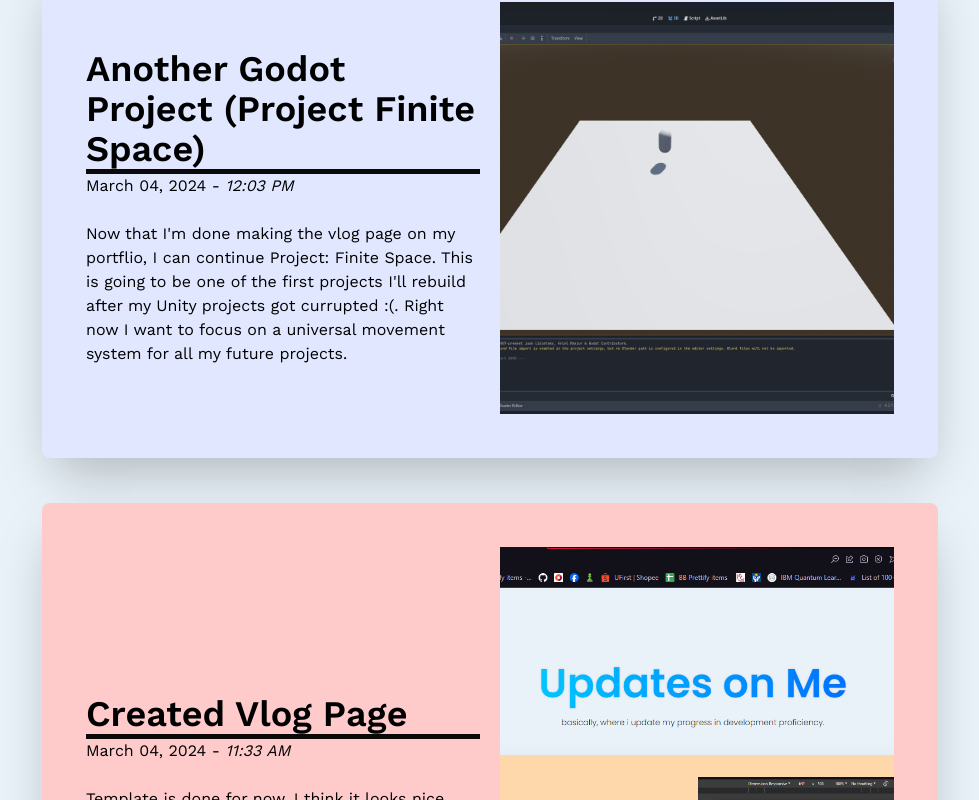
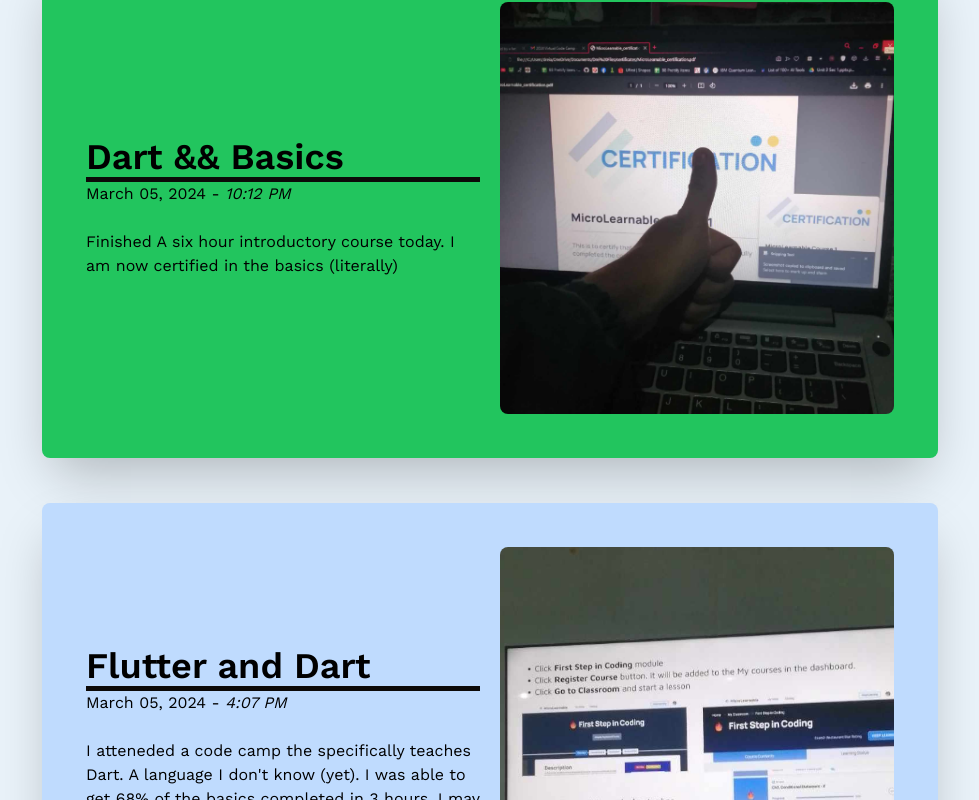
Before and after one commit to Dreigannadoit/portfolio_threejs_react, a React (Vite) app: page /vlog in a window 1280 px wide. Shown: the part 380-1180 px from the top of the page, without its empty margins (150-1129 px from the left). Built offline with nearby package versions, Linux system fonts and the light colour scheme.

Commit message:
vlog post

```diff
--- a/src/assets/vlog/index.js
+++ b/src/assets/vlog/index.js
@@ -1,9 +1,13 @@
 import vlog_1 from "./1.png"
 import vlog_2 from "./2.png"
 import vlog_3 from "./3.png"
+import vlog_4 from "./4.png"
+import vlog_5 from "./5.png"
 
 export {
     vlog_1,
     vlog_2,
-    vlog_3
+    vlog_3,
+    vlog_4,
+    vlog_5
 }
--- a/src/constants/index.js
+++ b/src/constants/index.js
@@ -43,6 +43,8 @@ import{
     vlog_1,
     vlog_2,
     vlog_3,
+    vlog_4,
+    vlog_5
 } from "../assets/vlog"
 
 export const meStuffs = [
@@ -266,6 +268,22 @@ export const projects = [
 
 export const vlogEvents = [
     {
+        date: 'March 05, 2024',
+        time_entry: '10:12 PM',
+        headline: 'Dart && Basics',
+        discription: "Finished A six hour introductory course today. I am now certified in the basics (literally)",
+        img: vlog_5,
+        bg_color: "bg-green-500 ",
+    },
+    {
+        date: 'March 05, 2024',
+        time_entry: '4:07 PM',
+        headline: 'Flutter and Dart',
+        discription: "I atteneded a code camp the specifically teaches Dart. A language I don't know (yet). I was able to get 68% of the basics completed in 3 hours. I may be able to finish the entire course by the end of the day. I also got a certificate, so that cool.",
+        img: vlog_4,
+        bg_color: "bg-blue-200 ",
+    },
+    {
         date: 'March 04, 2024',
         time_entry: '12:03 PM',
         headline: 'Another Godot Project (Project Finite Space)',
@@ -288,5 +306,5 @@ export const vlogEvents = [
         discription: "This page is going to be for checking my progress as I continue my prgramming journey. And so I can update my github more frequently.",
         img: vlog_1,
         bg_color: "bg-orange-200 ",
-    }
+    },
 ];
--- a/src/pages/Vlog.jsx
+++ b/src/pages/Vlog.jsx
@@ -1,5 +1,4 @@
 import React from 'react'
-import { vlog_1 } from '../assets/vlog'
 import { vlogEvents } from '../constants'
 import { LazyLoadImage } from "react-lazy-load-image-component";
 
@@ -26,7 +25,7 @@ const Vlog = () => {
                         <p>{vlogEvent.discription}</p>
                     </div>
 
-                    <div className="md:h-full h-[50%] md:w-1/2 w-full overflow-hidden">
+                    <div className="md:h-full h-[50%] md:w-1/2 w-full rounded-lg overflow-hidden">
                         <LazyLoadImage
                             src={vlogEvent.img}
                             width={400} height={400}
```
Also changed, not shown: src/assets/vlog/4.png (added), src/assets/vlog/5.png (added).
